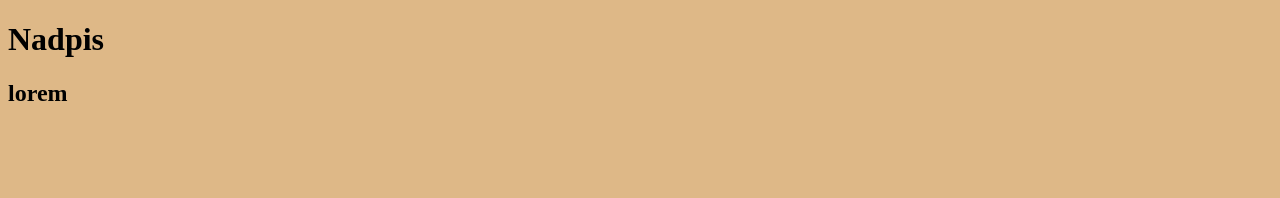
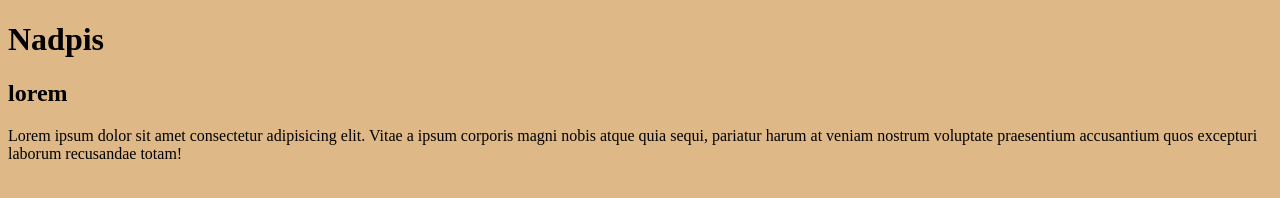
Before and after one commit to DenisaSei/GitHub-demo, a plain HTML site: page index.html in a window 1280 px wide. Drawn offline with Linux system fonts and the light colour scheme.

Commit message:
přidán p do HTML

```diff
--- a/index.html
+++ b/index.html
@@ -10,5 +10,6 @@
 <body>
     <h1>Nadpis</h1>
     <h2>lorem</h2>
+    <P>Lorem ipsum dolor sit amet consectetur adipisicing elit. Vitae a ipsum corporis magni nobis atque quia sequi, pariatur harum at veniam nostrum voluptate praesentium accusantium quos excepturi laborum recusandae totam!</P>
 </body>
 </html>
```
